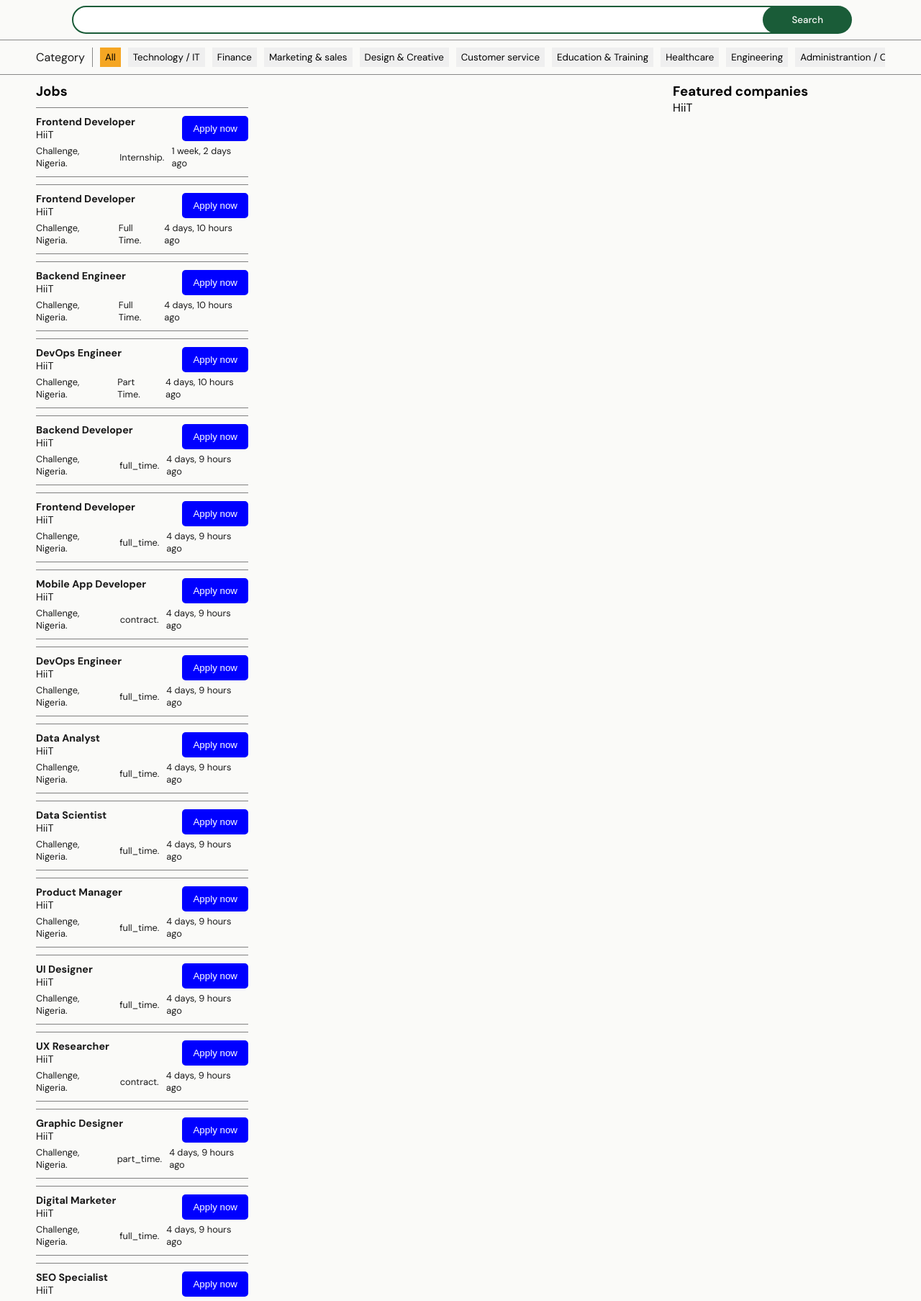
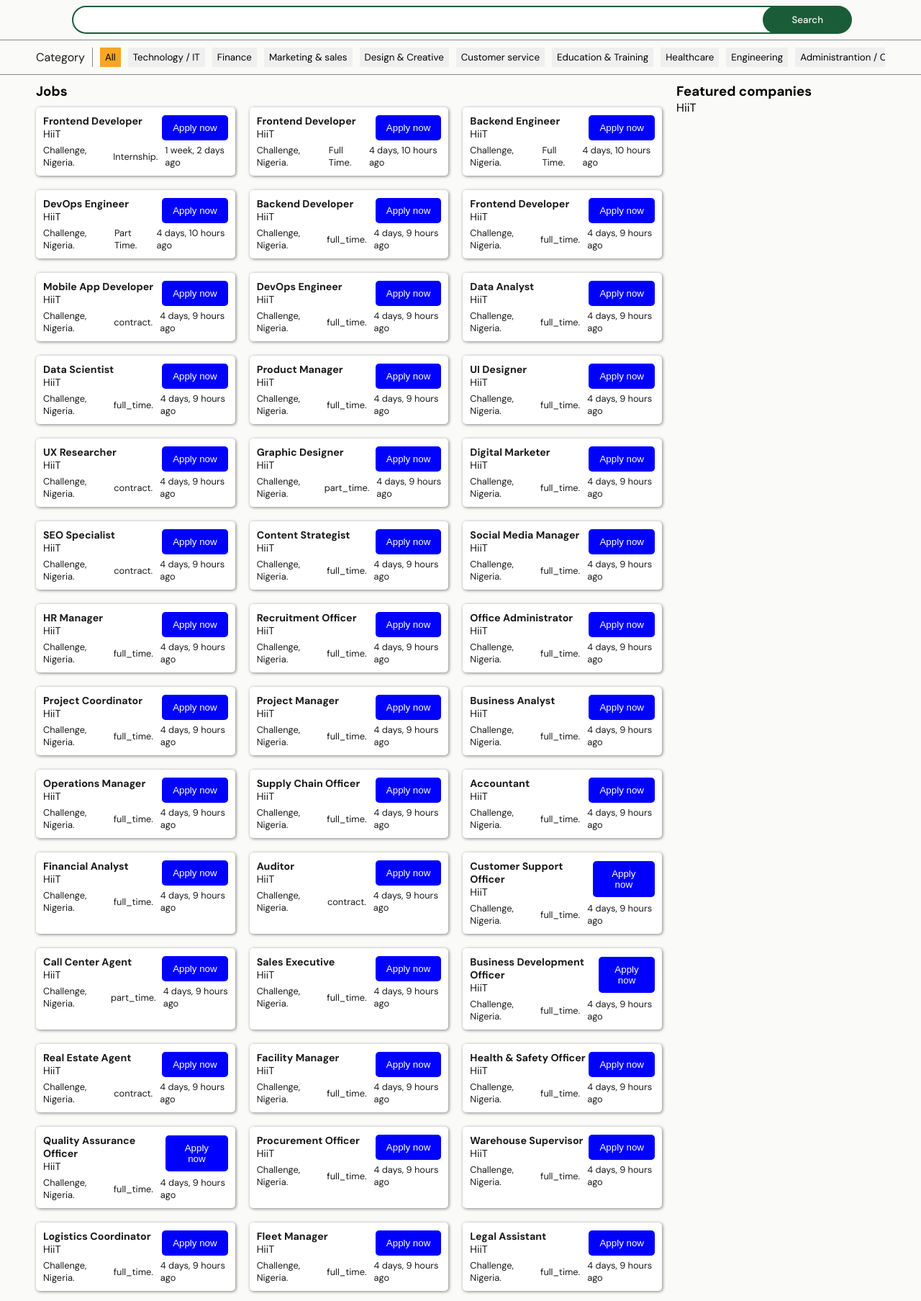
Before and after one commit to Rokeeb01Maruf/NaijaJobs, a Django app: page / in a window 1280 px wide. Shown: the part 57-1864 px from the top of the page at 72% size. Run offline with Django 5.2, Linux system fonts and the light colour scheme; data comes from the database, SQL or seed files in the repository; both versions use the stored data as it was after the commit.

Commit message:
ready for submission

```diff
--- a/static/css/home.css
+++ b/static/css/home.css
@@ -60,7 +60,6 @@
     align-items: start;
     background-color: var(--bg-color);
     margin-inline: 50px;
-    fill-opacity: .5;
 }
 
 .job-container aside:first-child{
@@ -68,7 +67,6 @@
 }
 
 .job-container aside:first-child a{
-    max-width: 33.333%;
     display: flex;
     flex-direction: column;
     row-gap: 5px;
@@ -77,13 +75,22 @@
     color: var(--text-color);
     margin-block: 10px;
     padding-block: 10px;
-    border-block: 1px solid grey;
+    background-color: white;
+    box-shadow: 1px 1px 4px grey;
+    border-radius: 5px;
+    padding: 10px;
 }
 
 .job-container aside:first-child a .first{
     display: flex;
     justify-content: space-between;
     align-items: center;
+}
+
+.jobs{
+    display: grid;
+    grid-template-columns: repeat(3, 1fr);
+    column-gap: 20px;
 }
 
 .job-container aside:first-child a  div form button{
@@ -105,4 +112,5 @@
 
 .job-container aside:last-child{
     flex: 25;
+    margin-left: 20px;
 }
--- a/templates/employer/base.html
+++ b/templates/employer/base.html
@@ -10,7 +10,7 @@
 </head>
 <body>
     <section id="section">
-        <aside>
+        <aside class="">
             <header>
                 <a href="{% url 'home' %}"><img src="{% static 'svg/logo-light.svg' %}" alt width="90"></a>
             </header>
@@ -44,7 +44,7 @@
                 </ul>
             </main>
         </aside>
-        <aside>
+        <aside class="hid">
             {% block content %} {% endblock %}
         </aside>
     </section>
--- a/templates/employer/routes/jobs.html
+++ b/templates/employer/routes/jobs.html
@@ -89,7 +89,7 @@
                                 </header>
                                 <main>
                                     <section>
-                                        <p><img src="{% static 'svg/inbox-black.svg' %}" width="16" alt="">15 Applications</p>
+                                        <p><img src="{% static 'svg/inbox-black.svg' %}" width="16" alt="">Applications</p>
                                         <p>Posted {{ job.date_posted }} | Deadline {{ job.date_closing }}</p>
                                     </section>
                                     <section>
--- a/templates/routes/home.html
+++ b/templates/routes/home.html
@@ -30,7 +30,7 @@
 <section class="job-container">
     <aside>
         <h3>Jobs</h3>
-        <p>{{ job.id }}</p>
+        <div class="jobs">
             {% for job in jobs %}
             <a href="{% url 'job_detail' job.id %}" class="job-card">
                 <div class="first">
@@ -49,6 +49,7 @@
                 </div>
             </a>
             {% endfor %}
+        </div>
     </aside>
     <aside>
         <h3>Featured companies</h3>
```
Also changed, not shown: static/css/employer-base.css (+6 -1 lines), db.sqlite3. Lines whose indentation alone changed are shown as unchanged.
